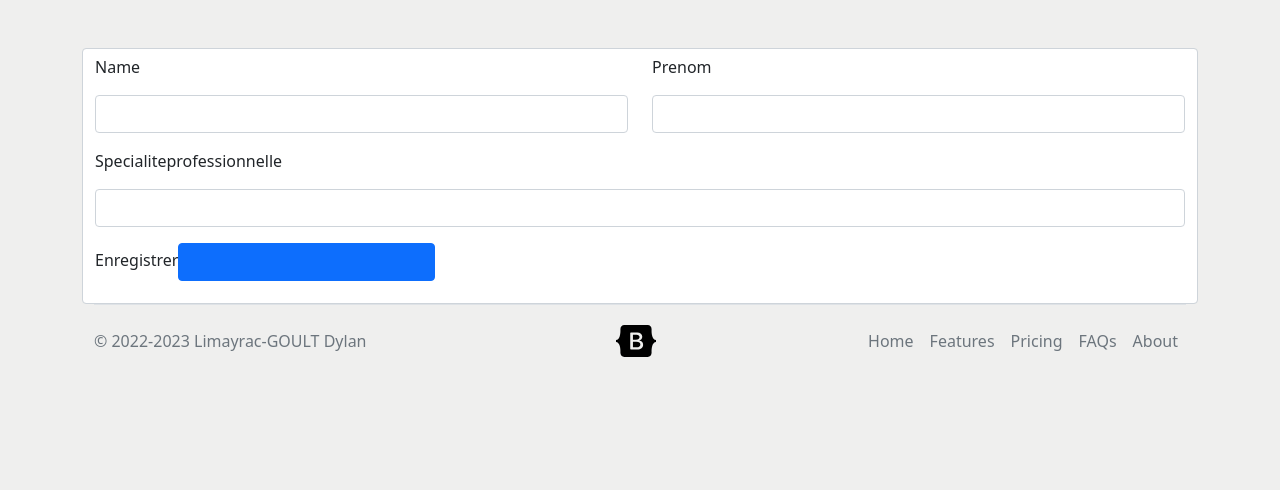
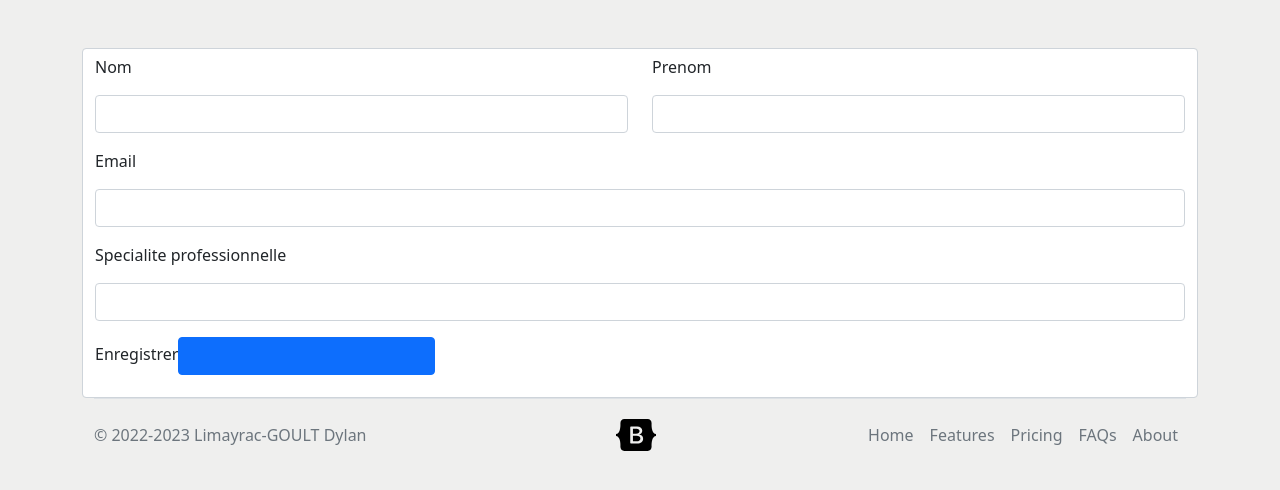
Before and after one commit to dgoult/SymfoRagoroProject, a Symfony app: template templates/intervenant/newIntervenant.html.twig in a window 1280 px wide. Shown: the part 56-546 px from the top of the page. Run offline with Twig, Linux system fonts and the light colour scheme; the template is opened without the code that fills it, so the values that code supplies are empty; form fields are guessed from the names that the template uses; some libraries are stand-ins or nearby versions.

Commit message:
Modification formulaire intervenant (ajout email + rename de certaines propriétés)

```diff
--- a/templates/intervenant/newIntervenant.html.twig
+++ b/templates/intervenant/newIntervenant.html.twig
@@ -11,8 +11,8 @@
             <div class="row">
                 <div class="col">
                     <div class="mb-3">
-                        <label for="intervenant_form[name]" class="form-label">{{ form_label(intervenantForm.name) }}</label>
-                        {{ form_widget(intervenantForm.name, {'attr': {'class': 'form-control'}}) }}
+                        <label for="intervenant_form[nom]" class="form-label">{{ form_label(intervenantForm.nom) }}</label>
+                        {{ form_widget(intervenantForm.nom, {'attr': {'class': 'form-control'}}) }}
                     </div>
                 </div>
                 <div class="col">
@@ -23,9 +23,14 @@
                 </div>
             </div>
 
+        <div class="mb-3">
+            <label for="intervenant_form[email]" class="form-label">{{ form_label(intervenantForm.email) }}</label>
+            {{ form_widget(intervenantForm.email, {'attr': {'class': 'form-control'}}) }}
+        </div>
+
             <div class="mb-3">
-                <label for="intervenant_form[specialiteprofessionnelle]" class="form-label">{{ form_label(intervenantForm.specialiteprofessionnelle) }}</label>
-                {{ form_widget(intervenantForm.specialiteprofessionnelle, {'attr': {'class': 'form-control'}}) }}
+                <label for="intervenant_form[specialite_professionnelle]" class="form-label">{{ form_label(intervenantForm.specialite_professionnelle) }}</label>
+                {{ form_widget(intervenantForm.specialite_professionnelle, {'attr': {'class': 'form-control'}}) }}
             </div>
 
             <div class="mb-3">
```
Also changed, not shown: src/Form/IntervenantFormType.php (added, +31 -0 lines).
